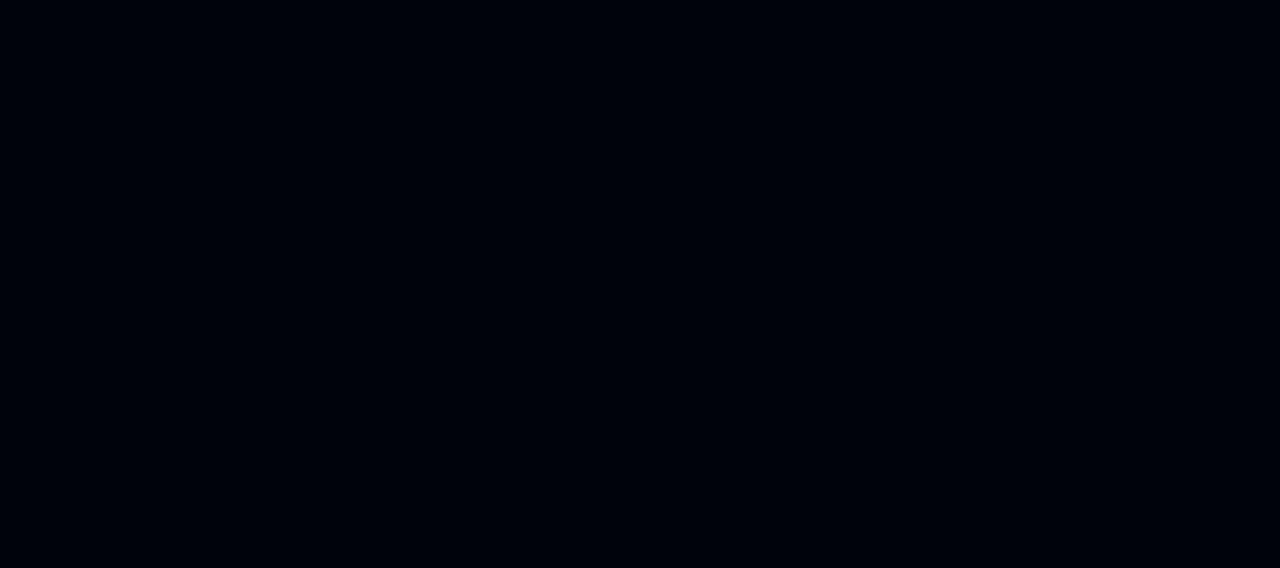
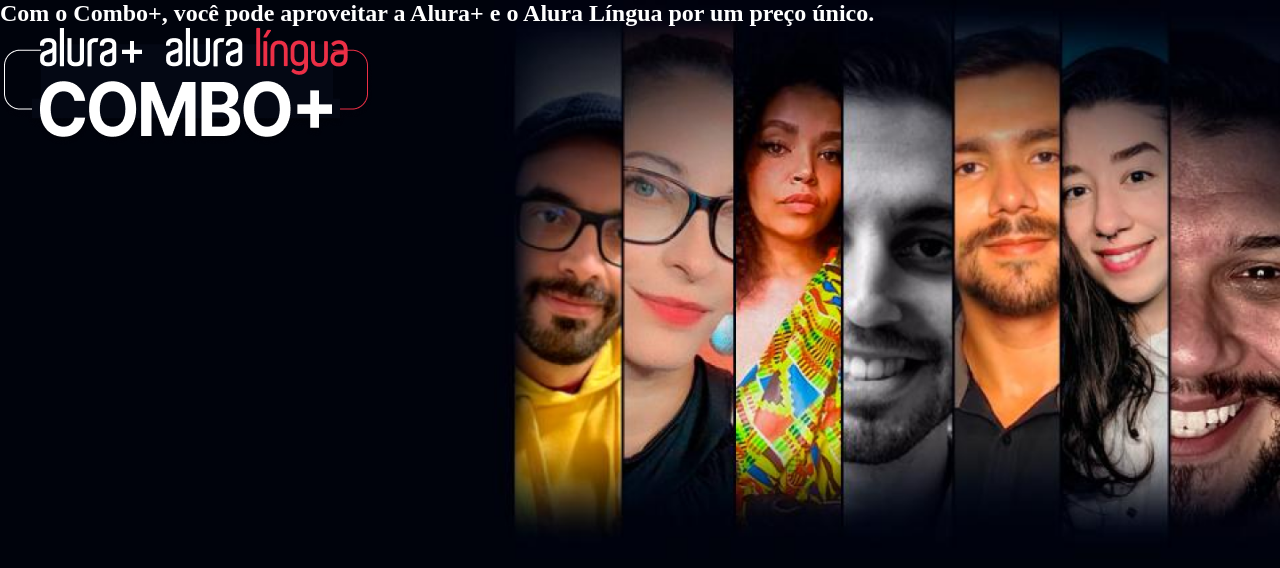
Before and after one commit to vitorialampert/alura.start, a plain HTML site: page index.html in a window 1280 px wide. Drawn offline with Linux system fonts and the light colour scheme.

Commit message:
Add files via upload

```diff
--- a/index.html
+++ b/index.html
@@ -8,5 +8,10 @@
         <link rel="stylesheet" href="styless.css">
     </head>
 
-    <body></body>
+    <body>
+        <section class="container principal">
+        <h1>Com o Combo+, você pode aproveitar a Alura+ e o Alura Língua por um preço único.</h1>
+        <img src="Combo.png" alt="O combo+ é a junção do Alura+ e o Alura lingua">
+        </section>
+    </body>
 </html>
--- a/styless.css
+++ b/styless.css
@@ -7,4 +7,20 @@
 
 body {
     background-color: var(--cor-de-fundo);
+    color: var(--branco-principal)
 }
+
+* {
+    margin: 0;
+    padding: 0;
+}
+
+.principal {
+    background-image: url("Background.png");
+    background-repeat: no-repeat;
+    background-size: contain;
+}
+
+.container {
+    height: 100vh;
+}
```
Also changed, not shown: Combo.png (added).
